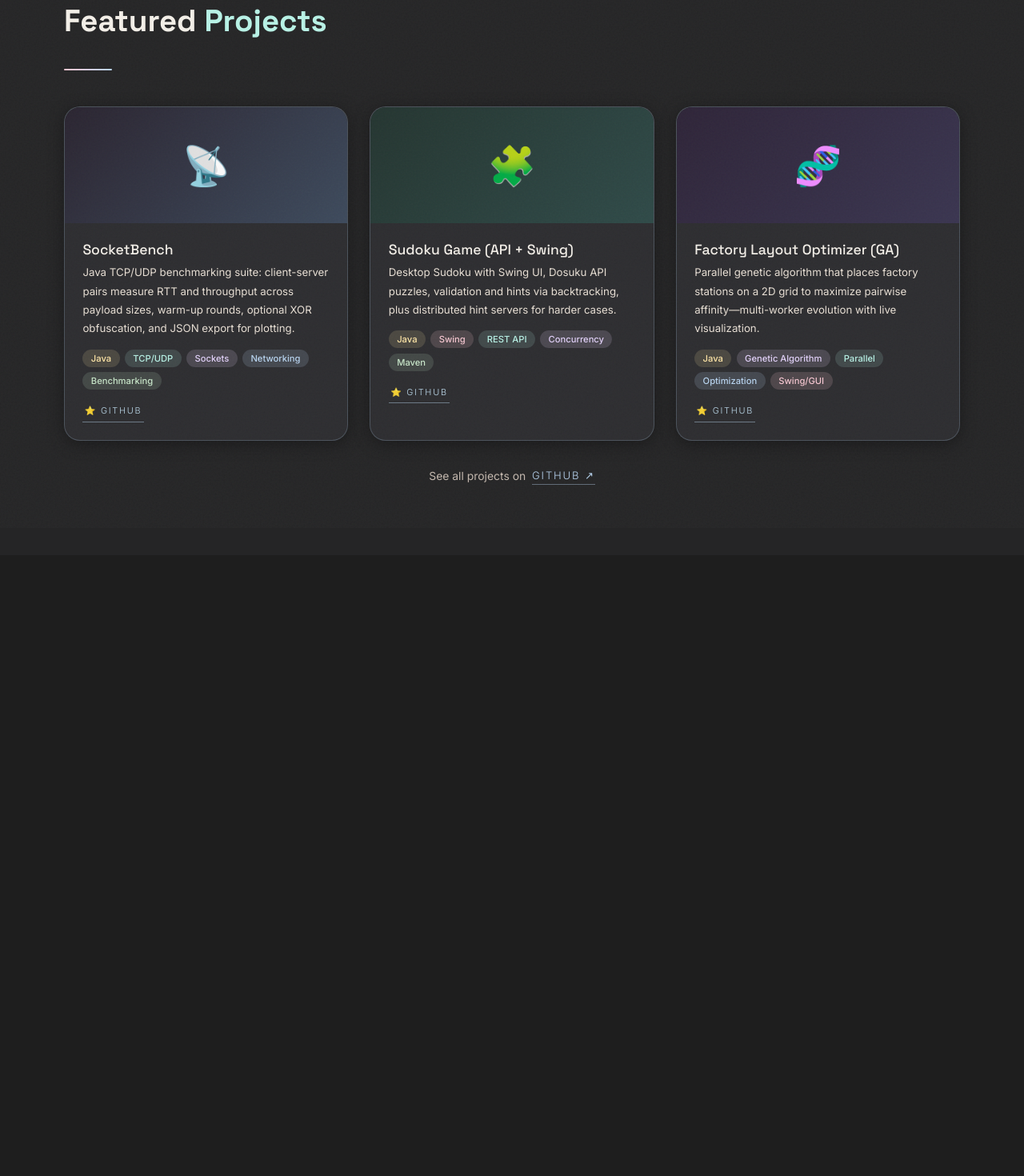
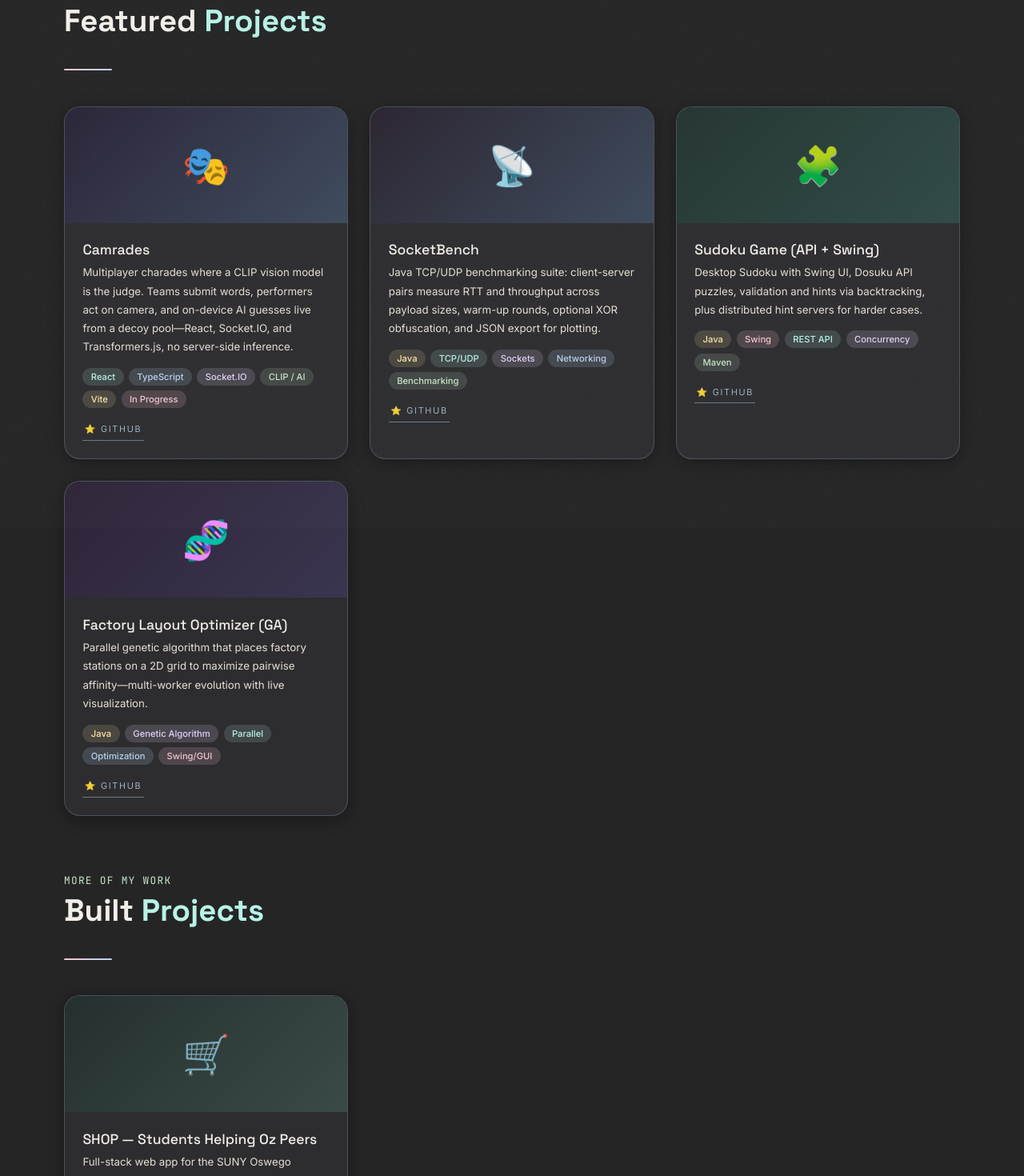
Before and after one commit to SuShoonLei/Portfolio, a React (Vite) app: page /projects in a window 1280 px wide. Shown: the part 140-1610 px from the top of the page at 80% size. Before the commit the page ends 834 px from the top, so only its background shows below. Built offline with nearby package versions, Linux system fonts and the light colour scheme; no server answers.

Commit message:
added projects and updated the current working project

```diff
--- a/components/ui/SkillOrbit.jsx
+++ b/components/ui/SkillOrbit.jsx
@@ -19,6 +19,7 @@ import {
   SiGithubactions,
   SiIntellijidea,
 } from "react-icons/si";
+import orbitAvatarUrl from "../../assets/orbit-avatar.png";
 
 /** Tech stack icons (colors ≈ brand) — matches portfolio skills focus */
 const iconConfigs = [
@@ -68,7 +69,12 @@ export default function SkillOrbit() {
     <div className="skill-orbit-viewport" aria-hidden="true">
       <div className="skill-orbit-shifted">
         <div className="skill-orbit-hub">
-          <SiReact className="skill-orbit-hub-icon" style={{ color: "#61DAFB" }} />
+          <img
+            className="skill-orbit-hub-img"
+            src={orbitAvatarUrl}
+            alt=""
+            draggable={false}
+          />
         </div>
         {[...Array(orbitCount)].map((_, orbitIdx) => {
           const sizeRem = 9 + orbitGapRem * (orbitIdx + 1);
--- a/data/portfolio.js
+++ b/data/portfolio.js
@@ -15,6 +15,14 @@ export const CERTS = [
 ];
 
 export const PROJECTS = [
+  {
+    banner:"🎭",
+    bannerBg:"linear-gradient(135deg,#2a2438,#3d4a5c)",
+    title:"Camrades",
+    desc:"Multiplayer charades where a CLIP vision model is the judge. Teams submit words, performers act on camera, and on-device AI guesses live from a decoy pool—React, Socket.IO, and Transformers.js, no server-side inference.",
+    tags:[["React","tc"],["TypeScript","ti"],["Socket.IO","tv"],["CLIP / AI","tg"],["Vite","ty"],["In Progress","tp"]],
+    links:[{ label:"⭐ GitHub", cls:"pl-gh", href:"https://github.com/SuShoonLei/Camrades" }],
+  },
   {
     banner:"📡",
     bannerBg:"linear-gradient(135deg,#2a2430,#3d4a5c)",
@@ -38,6 +46,17 @@ export const PROJECTS = [
     desc:"Parallel genetic algorithm that places factory stations on a 2D grid to maximize pairwise affinity—multi-worker evolution with live visualization.",
     tags:[["Java","ty"],["Genetic Algorithm","tv"],["Parallel","tc"],["Optimization","ti"],["Swing/GUI","tp"]],
     links:[{ label:"⭐ GitHub", cls:"pl-gh", href:"https://github.com/SuShoonLei/GeneticAlgorithm" }],
+  },
+];
+
+export const BUILT_PROJECTS = [
+  {
+    banner:"🛒",
+    bannerBg:"linear-gradient(135deg,#24302e,#3a4a48)",
+    title:"SHOP — Students Helping Oz Peers",
+    desc:"Full-stack web app for the SUNY Oswego student food pantry: public inventory browser, staff dashboard, checkouts, donations, requests, and SQL-backed reports—React, Express, and PostgreSQL.",
+    tags:[["React","tc"],["Node.js","tg"],["Express","ty"],["PostgreSQL","ti"],["Tailwind","tv"]],
+    links:[{ label:"⭐ GitHub", cls:"pl-gh", href:"https://github.com/SuShoonLei/SHOP_SUNY_Oswego" }],
   },
 ];
 
--- a/pages/NowPage.jsx
+++ b/pages/NowPage.jsx
@@ -11,12 +11,16 @@ export default function NowPage() {
         <div className="now-card reveal">
           <h3>$ ls current_ops/</h3>
           <div className="terminal">
-            <span className="prompt">→ </span>🎮&nbsp; Building <strong style={{ color: "var(--purple)" }}>Out You Run! 2D platformer</strong> — Unity group project (C#) with classmates.{" "}
+            <span className="prompt">→ </span>🎭&nbsp; Building <strong style={{ color: "var(--purple)" }}>Camrades</strong> — multiplayer AI-judged charades (CLIP in the browser).{" "}
+            <SpiralHoverAnchor href="https://github.com/SuShoonLei/Camrades" target="_blank" rel="noreferrer" className="now-terminal-link" canvasW={200} canvasH={40} starCount={240}>
+              GitHub ↗
+            </SpiralHoverAnchor>
+            <br />
+            <span className="prompt">→ </span>🎮&nbsp; Also shipping <strong style={{ color: "var(--function)" }}>Out You Run!</strong> — Unity 2D platformer with classmates{" "}
             <SpiralHoverAnchor href="https://github.com/Min1322003/GroupGame" target="_blank" rel="noreferrer" className="now-terminal-link" canvasW={200} canvasH={40} starCount={240}>
               GitHub ↗
             </SpiralHoverAnchor>
             <br />
-            <span className="prompt">→ </span>🤖&nbsp; Building AI-powered projects<br />
             <span className="prompt">→ </span>🔐&nbsp; Learning cybersecurity fundamentals<br />
             <span className="prompt">→ </span>🎓&nbsp; Finishing strong — graduating Dec 2026<br />
             <span className="prompt">→ </span>🌏&nbsp; Dreaming up the next travel destination ✈️
--- a/pages/ProjectsPage.jsx
+++ b/pages/ProjectsPage.jsx
@@ -2,20 +2,11 @@ import { useOutletContext } from "react-router-dom";
 import { SpiralHoverAnchor } from "../SpiralHoverWrap.jsx";
 import { Tag } from "../components/Tag.jsx";
 import { SectionTitleDecrypt } from "../components/SectionTitleDecrypt.jsx";
-import { PROJECTS } from "../data/portfolio.js";
+import { PROJECTS, BUILT_PROJECTS } from "../data/portfolio.js";
 
-export default function ProjectsPage() {
-  const { config } = useOutletContext();
-  const { allProjectsUrl, linksByTitle } = config.projects;
-
+function ProjectCard({ banner, bannerBg, hackathon, title, desc, tags, links, linksByTitle }) {
   return (
-    <section id="projects">
-      <div className="sec-label">Things I've built</div>
-      <SectionTitleDecrypt prefix="Featured" accent="Projects" />
-      <div className="sec-divider" />
-      <div className="projects-grid">
-        {PROJECTS.map(({ banner, bannerBg, hackathon, title, desc, tags, links }) => (
-          <div className="project-card" key={title}>
+    <div className="project-card">
       <div className="p-banner-wrap">
         <div className="p-banner" style={{ background: bannerBg }}>{banner}</div>
         {hackathon && <span className="hackathon-badge">🏆 Hackathon</span>}
@@ -35,8 +26,35 @@ export default function ProjectsPage() {
         </div>
       </div>
     </div>
+  );
+}
+
+export default function ProjectsPage() {
+  const { config } = useOutletContext();
+  const { allProjectsUrl, linksByTitle } = config.projects;
+
+  return (
+    <section id="projects">
+      <div className="sec-label">Things I've built</div>
+      <SectionTitleDecrypt prefix="Featured" accent="Projects" />
+      <div className="sec-divider" />
+      <div className="projects-grid">
+        {PROJECTS.map(project => (
+          <ProjectCard key={project.title} {...project} linksByTitle={linksByTitle} />
         ))}
       </div>
+
+      <div className="projects-built-block">
+        <div className="sec-label">More of my work</div>
+        <SectionTitleDecrypt prefix="Built" accent="Projects" />
+        <div className="sec-divider" />
+        <div className="projects-grid">
+          {BUILT_PROJECTS.map(project => (
+            <ProjectCard key={project.title} {...project} linksByTitle={linksByTitle} />
+          ))}
+        </div>
+      </div>
+
       <p style={{ textAlign: "center", marginTop: "2.2rem", fontSize: ".87rem", color: "var(--text3)" }}>
         See all projects on &nbsp;
         <SpiralHoverAnchor href={allProjectsUrl} target="_blank" rel="noreferrer" className="projects-all-gh" canvasW={280} canvasH={56} starCount={380}>
--- a/styles/portfolio.css
+++ b/styles/portfolio.css
@@ -212,8 +212,31 @@
   @keyframes skill-orbit-spin { from { transform: translate(-50%, -50%) rotate(0deg); } to { transform: translate(-50%, -50%) rotate(360deg); } }
   .skill-orbit-viewport { position:relative; width:clamp(150px,20vw,230px); height:min(400px,68vh); overflow:hidden; flex-shrink:0; pointer-events:none; }
   .skill-orbit-shifted { position:absolute; left:58%; top:50%; width:32rem; height:32rem; transform:translate(-50%,-50%); }
-  .skill-orbit-hub { position:absolute; left:50%; top:50%; transform:translate(-50%,-50%); width:3.25rem; height:3.25rem; border-radius:50%; background:rgba(26,36,64,.92); border:1px solid rgba(148,163,184,.22); box-shadow:0 8px 28px rgba(0,0,0,.35); display:flex; align-items:center; justify-content:center; z-index:2; }
-  .skill-orbit-hub-icon { width:1.65rem; height:1.65rem; display:block; }
+  .skill-orbit-hub {
+    position:absolute;
+    left:50%;
+    top:50%;
+    transform:translate(-50%,-50%);
+    width:4.25rem;
+    height:4.25rem;
+    border-radius:50%;
+    background:rgba(26,36,64,.92);
+    border:2px solid rgba(184,212,240,.35);
+    box-shadow:0 8px 28px rgba(0,0,0,.35);
+    display:flex;
+    align-items:center;
+    justify-content:center;
+    z-index:2;
+    overflow:hidden;
+  }
+  .skill-orbit-hub-img {
+    width:100%;
+    height:100%;
+    object-fit:cover;
+    object-position:center;
+    display:block;
+    border-radius:50%;
+  }
   .skill-orbit-ring { position:absolute; left:50%; top:50%; border:2px dashed rgba(148,163,184,.28); border-radius:50%; pointer-events:none; }
   .skill-orbit-node { position:absolute; width:2rem; height:2rem; transform:translate(-50%,-50%); border-radius:50%; background:rgba(16,23,42,.95); border:1px solid rgba(148,163,184,.22); box-shadow:0 4px 14px rgba(0,0,0,.35); display:flex; align-items:center; justify-content:center; }
   .skill-orbit-node-icon { width:1.05rem; height:1.05rem; display:block; flex-shrink:0; }
@@ -320,6 +343,7 @@
   /* Projects */
   #projects { background:var(--bg2); }
   .projects-grid { display:grid; grid-template-columns:repeat(auto-fill,minmax(310px,1fr)); gap:1.7rem; }
+  .projects-built-block { margin-top:4.5rem; }
   .project-card { background:var(--bg3); border-radius:20px; overflow:hidden; border:1px solid var(--border); box-shadow:0 4px 20px rgba(0,0,0,.35); opacity:0; transform:translateY(40px) scale(.96); transition:opacity .7s cubic-bezier(.16,1,.3,1),transform .7s cubic-bezier(.16,1,.3,1),box-shadow .35s; }
   .project-card.visible { opacity:1; transform:none; }
   .project-card:hover { transform:translateY(-8px) scale(1.01) !important; box-shadow:0 18px 48px rgba(0,0,0,.55),0 0 0 1px var(--border-accent); }
```
Also changed, not shown: assets/orbit-avatar.png (added). Lines whose indentation alone changed are shown as unchanged.
